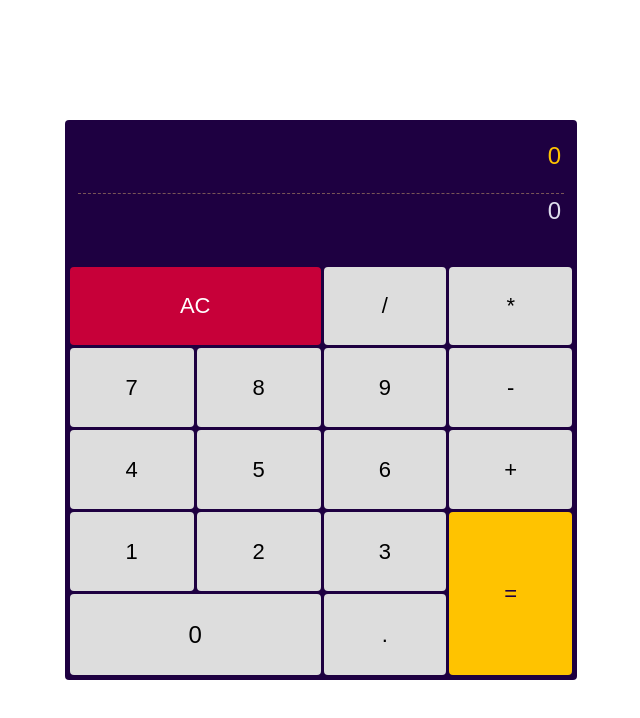
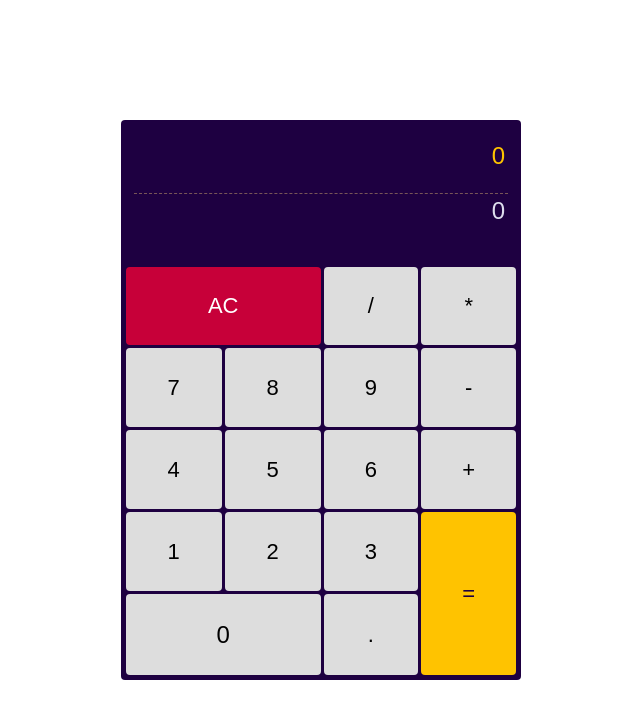
Before and after one commit to BSlaven/my_calculator, a React (Create React App) app: page / in a window 1280 px wide. Shown: the top 718 px of the page, without its empty margins (319-959 px from the left). Built offline with nearby package versions, Linux system fonts and the light colour scheme; a web font is replaced by a local one.

Commit message:
width limited

```diff
--- a/src/Calculator/Calculator.module.css
+++ b/src/Calculator/Calculator.module.css
@@ -2,6 +2,7 @@
   background-color: #1e0041;
   padding: 0.3rem;
   width: 40vw;
+  max-width: 400px;
   height: 70vh;
   min-height: 500px;
   border-radius: 4px;
```
